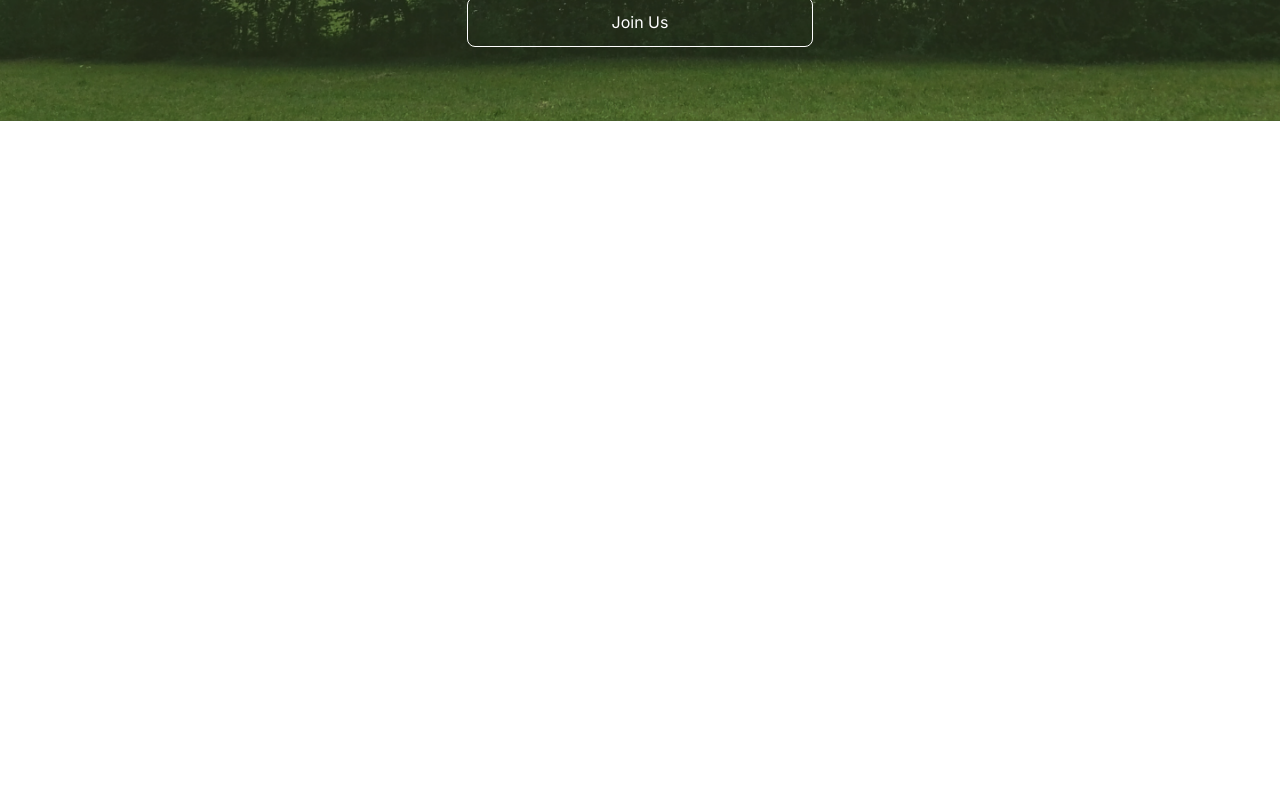
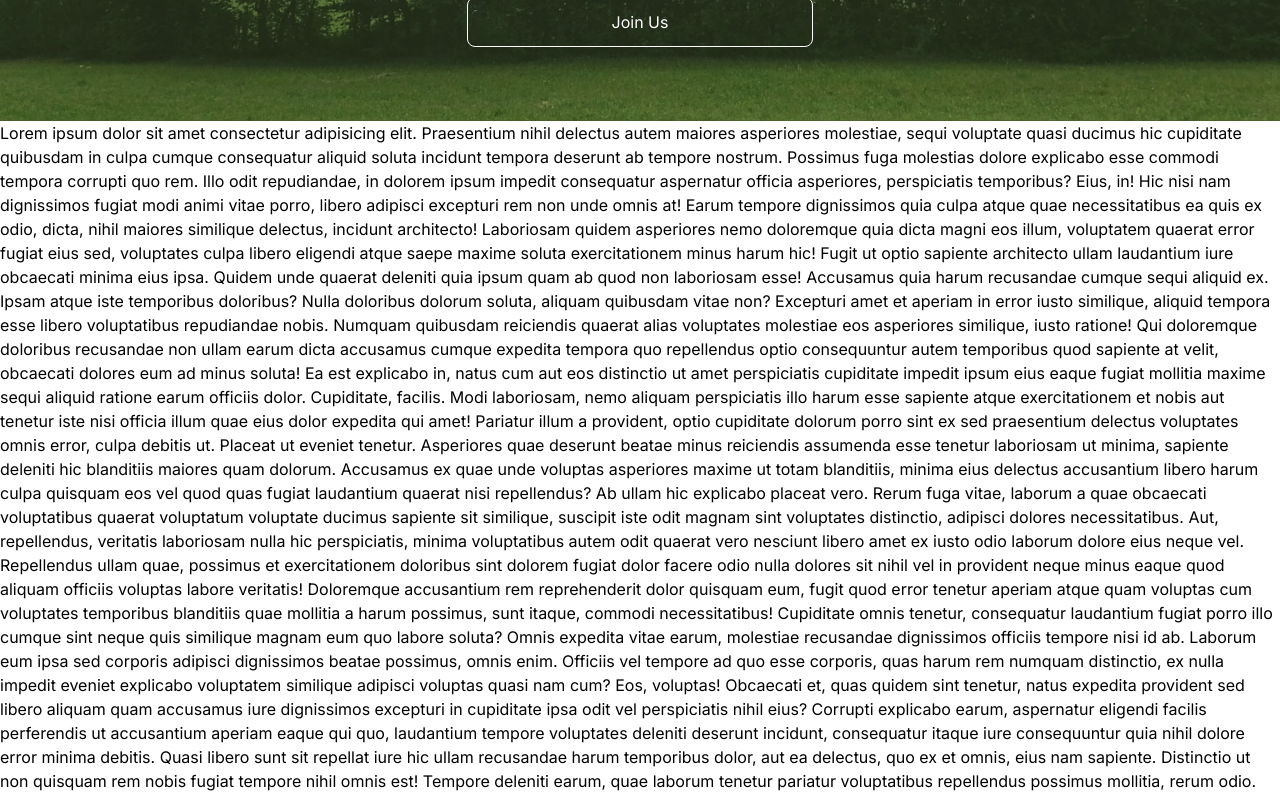
Before and after one commit to myogaazwar/geomuda, a Next.js app: page / in a window 1280 px wide. Shown: the part 460-1256 px from the top of the page. Before the commit the page ends 800 px from the top, so only its background shows below. Built offline with nearby package versions, Linux system fonts and the light colour scheme.

Commit message:
add : navbar scroll remove transapernt

```diff
--- a/app/page.jsx
+++ b/app/page.jsx
@@ -10,6 +10,117 @@ const LandingPage = () => {
 
         <Banner />
       </div>
+
+      <p>
+        Lorem ipsum dolor sit amet consectetur adipisicing elit. Praesentium
+        nihil delectus autem maiores asperiores molestiae, sequi voluptate quasi
+        ducimus hic cupiditate quibusdam in culpa cumque consequatur aliquid
+        soluta incidunt tempora deserunt ab tempore nostrum. Possimus fuga
+        molestias dolore explicabo esse commodi tempora corrupti quo rem. Illo
+        odit repudiandae, in dolorem ipsum impedit consequatur aspernatur
+        officia asperiores, perspiciatis temporibus? Eius, in! Hic nisi nam
+        dignissimos fugiat modi animi vitae porro, libero adipisci excepturi rem
+        non unde omnis at! Earum tempore dignissimos quia culpa atque quae
+        necessitatibus ea quis ex odio, dicta, nihil maiores similique delectus,
+        incidunt architecto! Laboriosam quidem asperiores nemo doloremque quia
+        dicta magni eos illum, voluptatem quaerat error fugiat eius sed,
+        voluptates culpa libero eligendi atque saepe maxime soluta
+        exercitationem minus harum hic! Fugit ut optio sapiente architecto ullam
+        laudantium iure obcaecati minima eius ipsa. Quidem unde quaerat deleniti
+        quia ipsum quam ab quod non laboriosam esse! Accusamus quia harum
+        recusandae cumque sequi aliquid ex. Ipsam atque iste temporibus
+        doloribus? Nulla doloribus dolorum soluta, aliquam quibusdam vitae non?
+        Excepturi amet et aperiam in error iusto similique, aliquid tempora esse
+        libero voluptatibus repudiandae nobis. Numquam quibusdam reiciendis
+        quaerat alias voluptates molestiae eos asperiores similique, iusto
+        ratione! Qui doloremque doloribus recusandae non ullam earum dicta
+        accusamus cumque expedita tempora quo repellendus optio consequuntur
+        autem temporibus quod sapiente at velit, obcaecati dolores eum ad minus
+        soluta! Ea est explicabo in, natus cum aut eos distinctio ut amet
+        perspiciatis cupiditate impedit ipsum eius eaque fugiat mollitia maxime
+        sequi aliquid ratione earum officiis dolor. Cupiditate, facilis. Modi
+        laboriosam, nemo aliquam perspiciatis illo harum esse sapiente atque
+        exercitationem et nobis aut tenetur iste nisi officia illum quae eius
+        dolor expedita qui amet! Pariatur illum a provident, optio cupiditate
+        dolorum porro sint ex sed praesentium delectus voluptates omnis error,
+        culpa debitis ut. Placeat ut eveniet tenetur. Asperiores quae deserunt
+        beatae minus reiciendis assumenda esse tenetur laboriosam ut minima,
+        sapiente deleniti hic blanditiis maiores quam dolorum. Accusamus ex quae
+        unde voluptas asperiores maxime ut totam blanditiis, minima eius
+        delectus accusantium libero harum culpa quisquam eos vel quod quas
+        fugiat laudantium quaerat nisi repellendus? Ab ullam hic explicabo
+        placeat vero. Rerum fuga vitae, laborum a quae obcaecati voluptatibus
+        quaerat voluptatum voluptate ducimus sapiente sit similique, suscipit
+        iste odit magnam sint voluptates distinctio, adipisci dolores
+        necessitatibus. Aut, repellendus, veritatis laboriosam nulla hic
+        perspiciatis, minima voluptatibus autem odit quaerat vero nesciunt
+        libero amet ex iusto odio laborum dolore eius neque vel. Repellendus
+        ullam quae, possimus et exercitationem doloribus sint dolorem fugiat
+        dolor facere odio nulla dolores sit nihil vel in provident neque minus
+        eaque quod aliquam officiis voluptas labore veritatis! Doloremque
+        accusantium rem reprehenderit dolor quisquam eum, fugit quod error
+        tenetur aperiam atque quam voluptas cum voluptates temporibus blanditiis
+        quae mollitia a harum possimus, sunt itaque, commodi necessitatibus!
+        Cupiditate omnis tenetur, consequatur laudantium fugiat porro illo
+        cumque sint neque quis similique magnam eum quo labore soluta? Omnis
+        expedita vitae earum, molestiae recusandae dignissimos officiis tempore
+        nisi id ab. Laborum eum ipsa sed corporis adipisci dignissimos beatae
+        possimus, omnis enim. Officiis vel tempore ad quo esse corporis, quas
+        harum rem numquam distinctio, ex nulla impedit eveniet explicabo
+        voluptatem similique adipisci voluptas quasi nam cum? Eos, voluptas!
+        Obcaecati et, quas quidem sint tenetur, natus expedita provident sed
+        libero aliquam quam accusamus iure dignissimos excepturi in cupiditate
+        ipsa odit vel perspiciatis nihil eius? Corrupti explicabo earum,
+        aspernatur eligendi facilis perferendis ut accusantium aperiam eaque qui
+        quo, laudantium tempore voluptates deleniti deserunt incidunt,
+        consequatur itaque iure consequuntur quia nihil dolore error minima
+        debitis. Quasi libero sunt sit repellat iure hic ullam recusandae harum
+        temporibus dolor, aut ea delectus, quo ex et omnis, eius nam sapiente.
+        Distinctio ut non quisquam rem nobis fugiat tempore nihil omnis est!
+        Tempore deleniti earum, quae laborum tenetur pariatur voluptatibus
+        repellendus possimus mollitia, rerum odio. Minima aliquid sapiente
+        consectetur dolor ab, laudantium, quod facilis totam aut aliquam est
+        asperiores eum cupiditate. Beatae sit repudiandae magni sapiente aperiam
+        tenetur quisquam sint facere iure facilis, debitis soluta dolor ratione
+        recusandae numquam, commodi officia suscipit maiores temporibus
+        reprehenderit a. Possimus tempora adipisci vitae, voluptatem corrupti
+        quod voluptates maiores ipsa maxime illo accusamus fuga est? Veritatis
+        quae eos at minus neque blanditiis eum dignissimos aliquid repellendus
+        pariatur laboriosam corporis dolorum impedit tempore dolores, ratione
+        quis, suscipit aperiam modi. Provident, a. Omnis nesciunt consequatur
+        earum repellat doloribus dolorum quam, quas odio! Vel architecto fugit
+        quia praesentium quae nemo, in unde soluta reprehenderit quisquam magni
+        nisi labore laudantium quam id consequatur dolores dolore qui omnis
+        reiciendis quasi. Dolorum laudantium, voluptates tempora doloribus
+        minima voluptatum nisi minus rerum, nemo dolore maxime ratione fuga amet
+        exercitationem enim reiciendis ipsa consectetur temporibus, vitae illum
+        ea non pariatur necessitatibus officia. Laboriosam sapiente nihil, ullam
+        cumque quibusdam itaque aliquid consectetur, eos eius mollitia cum
+        aperiam veritatis excepturi ut error eum illo? Sed ea quaerat, pariatur
+        quasi dicta obcaecati? Soluta maxime sapiente minima libero ab
+        provident! Sequi molestias magnam ratione ullam deserunt, nulla quisquam
+        voluptate laudantium fuga dolores nam earum distinctio similique error
+        vitae tempore reiciendis ipsam reprehenderit, possimus excepturi et iure
+        est nobis! Qui culpa cupiditate officia odio ea, consectetur aspernatur
+        alias laboriosam libero sunt aliquam, ullam voluptates dolorum obcaecati
+        est officiis debitis nihil accusantium! Sapiente, quibusdam dolore error
+        iusto distinctio consequatur qui provident, similique temporibus, sed
+        quo libero magni. Veniam, amet itaque nihil ipsam esse suscipit
+        repudiandae cumque repellat fuga necessitatibus rem sed, voluptatem odit
+        iure, non laudantium nobis? Maiores, accusamus voluptates? Voluptate
+        corporis illum est minima unde rem eveniet distinctio neque nostrum,
+        maxime sed quas possimus. Assumenda autem cupiditate id quas deleniti
+        modi, blanditiis perspiciatis accusamus quae aperiam suscipit at,
+        molestias rerum dolore pariatur officiis veritatis? Aliquam sint quia
+        neque, ducimus eaque sit consectetur doloribus quas nostrum praesentium
+        maxime obcaecati, alias deleniti ratione quo eum qui nisi quam commodi
+        expedita eligendi illum consequatur. Quam, quos rem illo eos fugit,
+        laudantium nemo unde sapiente optio ipsum esse distinctio consequatur
+        sunt at et ab molestiae cum perferendis impedit repellat beatae
+        recusandae libero assumenda facere? Nostrum saepe alias, vitae voluptate
+        natus vel, consectetur illo fuga non quia delectus, reprehenderit
+        consequatur voluptas aliquam!
+      </p>
     </main>
   );
 };
--- a/components/navbar/Navbar.jsx
+++ b/components/navbar/Navbar.jsx
@@ -1,14 +1,40 @@
+"use client";
+
 // ** Import Assets
 import { navItems } from "@/constanst/navItems";
+import { useEffect, useState } from "react";
 
 const Navbar = () => {
+  const [scroll, setScroll] = useState(0);
+
+  const handleScroll = () => {
+    setScroll(window.scrollY);
+  };
+
+  useEffect(() => {
+    window.addEventListener("scroll", handleScroll);
+
+    return () => {
+      window.removeEventListener("scroll", handleScroll);
+    };
+  }, []);
+
   return (
-    <nav className="flex fixed top-0 w-full text-white items-center bg-transparent justify-between py-10 px-32">
+    <nav
+      className={`flex fixed top-0 w-full text-white items-center justify-between py-8 px-32 ${
+        scroll > 0
+          ? "bg-green-600 z-50 transition duration-700"
+          : "bg-transparent"
+      }`}
+    >
       <h1 className="text-3xl font-bold cursor-not-allowed">Logo</h1>
 
       <div className="flex gap-5">
-        {navItems.map((item) => (
-          <div className="border cursor-pointer border-white px-4 py-2 rounded-xl">
+        {navItems.map((item, index) => (
+          <div
+            key={index}
+            className="border cursor-pointer border-white px-4 py-2 rounded-xl"
+          >
             {item.name}
           </div>
         ))}
```
